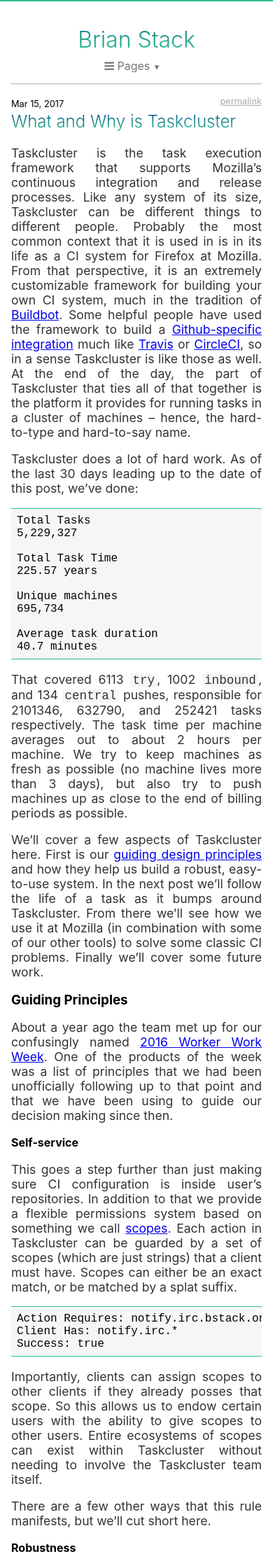
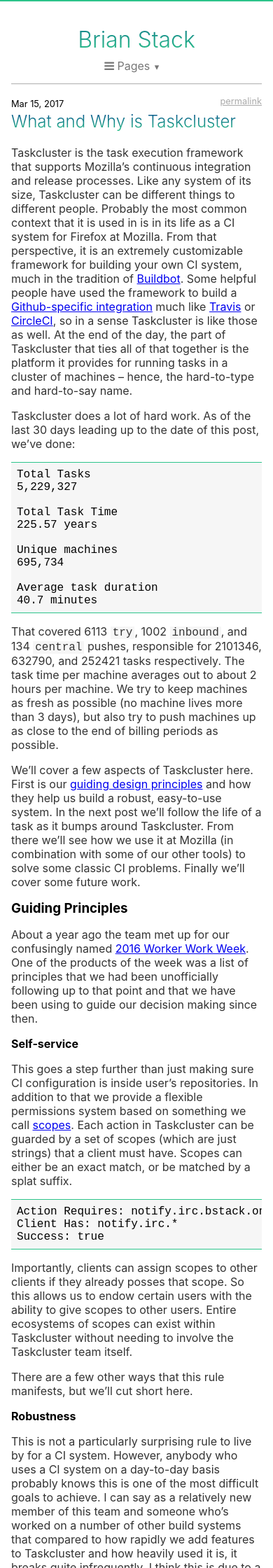
Before and after one commit to bis12/bis12.github.io, a Jekyll site: the page built from index.html, in a window 390 px wide. Shown: the top 2240 px of the page at 70% size. Built offline with Jekyll 4.4.1, drawn with Linux system fonts in a browser that asks for light colours.

Commit message:
Improve small-screen rendering

```diff
--- a/_includes/header.html
+++ b/_includes/header.html
@@ -1,7 +1,7 @@
 <div class="pure-g">
-    <div class="pure-u-lg-1-5 pure-u-1 pure-hidden-xs">
+    <div class="pure-u-lg-1-5 pure-u-md-1-8 pure-hidden-xs">
     </div>
-    <div class="pure-u-lg-3-5 pure-u-1 l-box">
+    <div class="pure-u-lg-3-5 pure-u-md-3-4 pure-u-1 l-box">
         <div class="title">
             <h1>Brian Stack<small class="pure-hidden-xs"> does things with computers.</small></h1>
 
--- a/_includes/postbody.html
+++ b/_includes/postbody.html
@@ -1,7 +1,7 @@
 <div class="pure-g">
-    <div class="pure-u-lg-1-5 pure-u-1 pure-hidden-xs">
+    <div class="pure-u-lg-1-5 pure-u-md-1-8 pure-hidden-xs">
     </div>
-    <div class="postbody pure-u-lg-3-5 pure-u-1 l-box">
+    <div class="postbody pure-u-lg-3-5 pure-u-md-3-4 pure-u-1 l-box">
         <div class="divide">
         </div>
         <small>
--- a/css/local.css
+++ b/css/local.css
@@ -211,6 +211,15 @@
         padding-top: 0.2em;
         padding-bottom: 0.2em;
     }
+
+    .postbody p {
+        text-align: left;
+        font-size: 1em;
+    }
+
+    .postbody ul {
+        font-size: 1em;
+    }
 }
 
 .visible-tiny {
```
